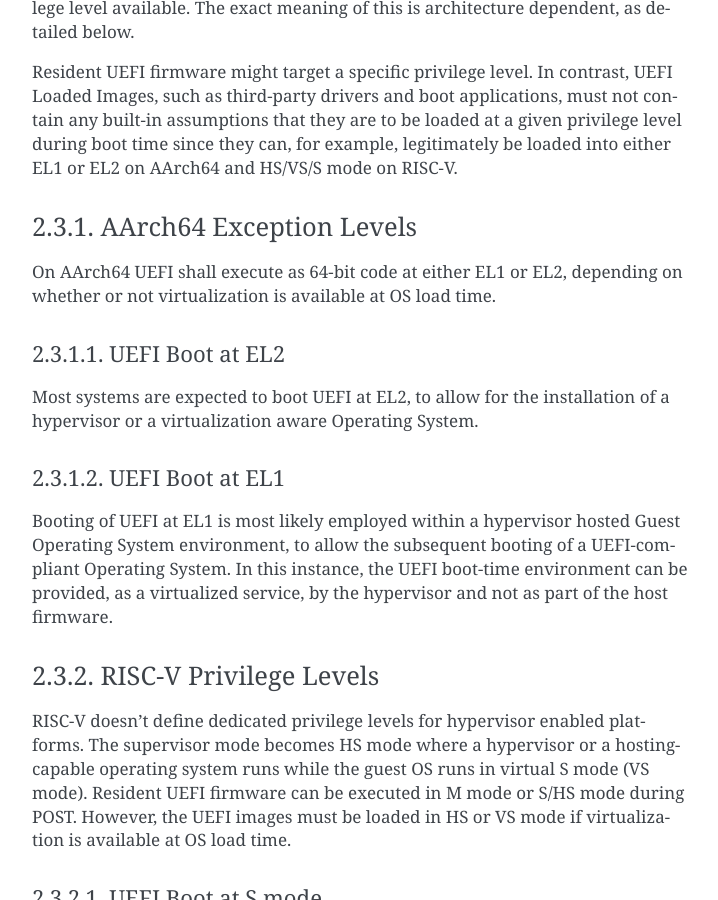
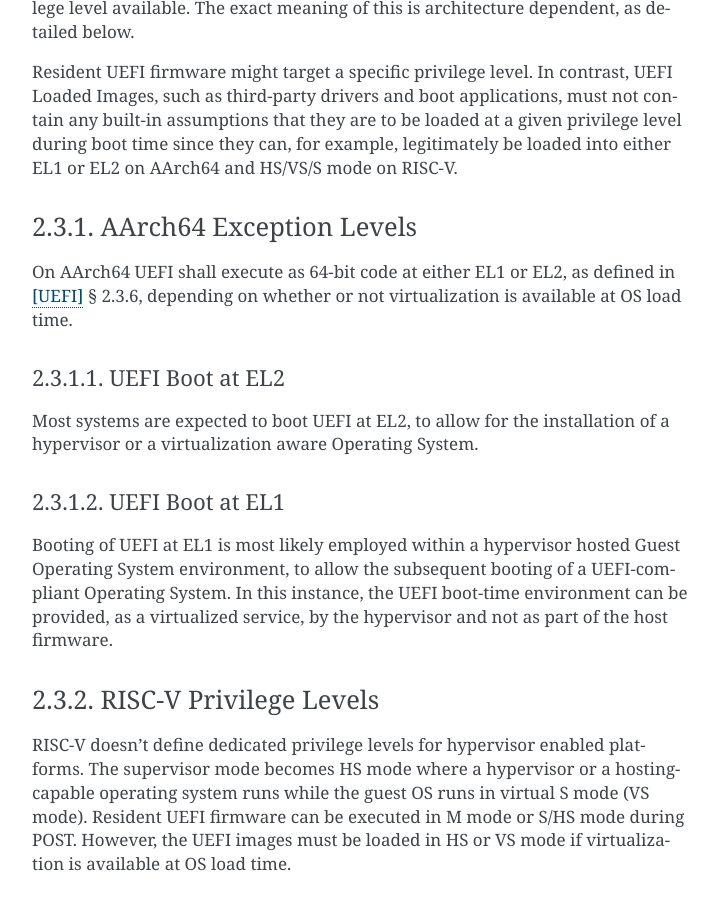
Before and after one commit to ARM-software/ebbr, a Sphinx documentation site: the page built from source/chapter2-uefi.rst, in a window 1280 px wide and 900 px high, scrolled down 5249 px. Shown: the whole window, without its empty margins (388-1106 px from the left). Built offline with Sphinx 7.4.7, drawn with Linux system fonts in a browser that asks for light colours.

Commit message:
trivial: add aarch64 exception level uefi reference
Signed-off-by: Vincent Stehlé <vincent.stehle@arm.com>

```diff
--- a/source/chapter2-uefi.rst
+++ b/source/chapter2-uefi.rst
@@ -243,8 +243,9 @@
 AArch64 Exception Levels
 ------------------------
 
-On AArch64 UEFI shall execute as 64-bit code at either EL1 or EL2,
-depending on whether or not virtualization is available at OS load time.
+On AArch64 UEFI shall execute as 64-bit code at either EL1 or EL2, as defined in
+[UEFI]_ § 2.3.6, depending on whether or not virtualization is available at OS
+load time.
 
 UEFI Boot at EL2
 ^^^^^^^^^^^^^^^^
```
